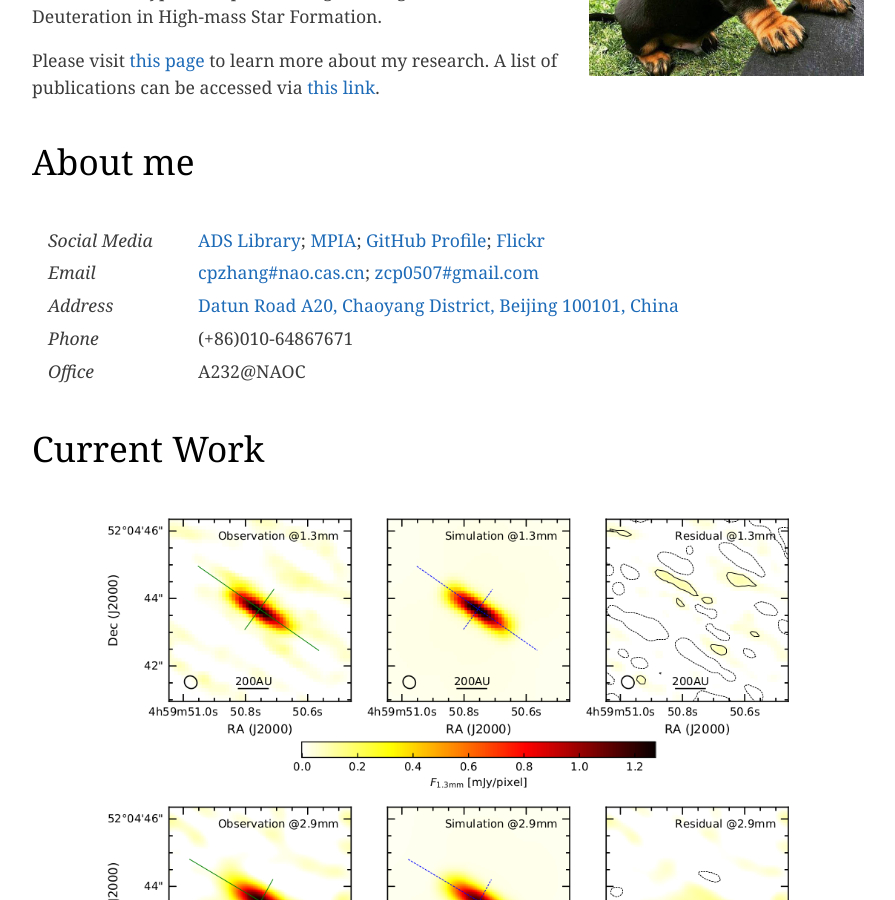
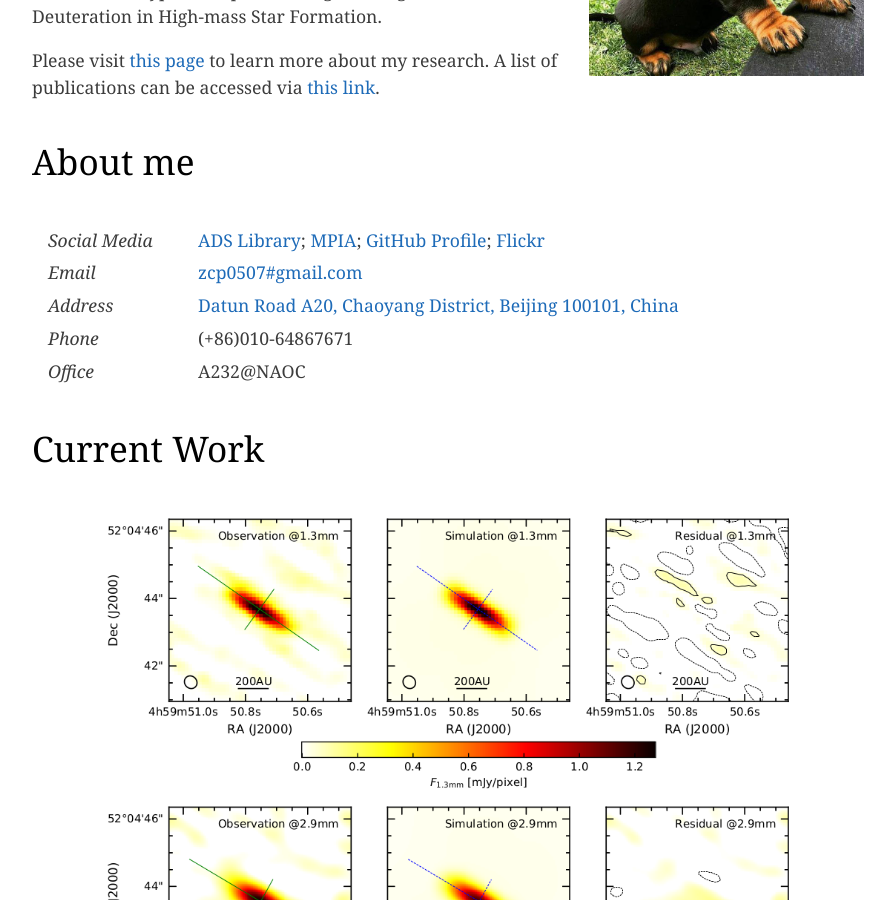
Before and after one commit to zcp521/zcp521.github.io, a Jekyll site: the page built from index.html, in a window 1280 px wide and 900 px high, scrolled down 729 px. Shown: the whole window, without its empty margins (192-1087 px from the left). Built offline with Jekyll 4.4.1, drawn with Linux system fonts in a browser that asks for light colours; the list of posts is cut into pages by our own code.

Commit message:
Update index.html

```diff
--- a/index.html
+++ b/index.html
@@ -44,7 +44,6 @@ tagline: "National Astronomical Observatories, Chinese Academy of Sciences"
     	<tr>
     	    <td style="border: 0px solid #FFFFFF; width: 150px; padding: 0.2rem 1rem;" ><em>Email</em></td>
     	    <td style="border: 0px solid #FFFFFF; padding: 0.2rem 1rem;">
-    	    	<a href="mailto:cpzhang@nao.cas.cn">cpzhang#nao.cas.cn</a>;
             	<a href="mailto:zcp0507@gmail.com">zcp0507#gmail.com</a></td>
     	</tr>
     	<tr>
```
